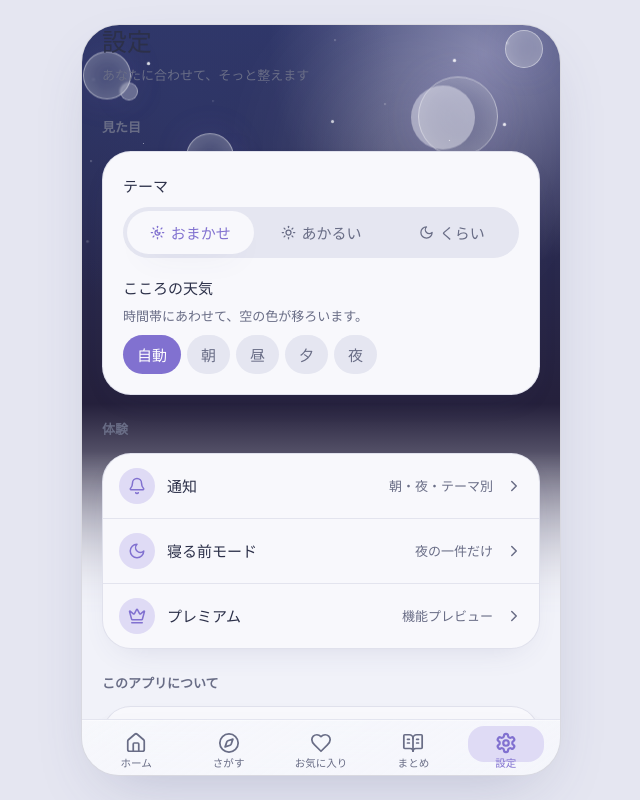
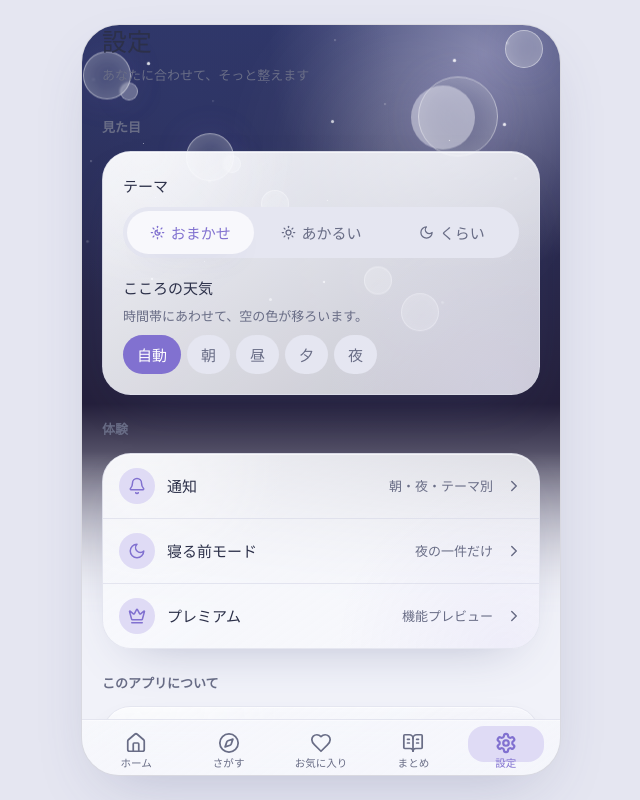
Before and after one commit to sunpotflower4460-cpu/Hot-news, a Next.js app: page /settings in a window 1280 px wide. Shown: the whole page, without its empty margins (319-959 px from the left). Built offline with nearby package versions, Linux system fonts and the light colour scheme; a web font is replaced by a local one.

Commit message:
Unify cards with the soft surface system

```diff
--- a/src/components/ui/Card.tsx
+++ b/src/components/ui/Card.tsx
@@ -12,11 +12,7 @@ export const Card = forwardRef<HTMLDivElement, CardProps>(function Card(
   return (
     <div
       ref={ref}
-      className={cn(
-        'rounded-card border border-line/70 bg-surface shadow-soft',
-        inset && 'p-5',
-        className,
-      )}
+      className={cn('soft-surface rounded-card shadow-soft', inset && 'p-5', className)}
       {...props}
     />
   );
```
